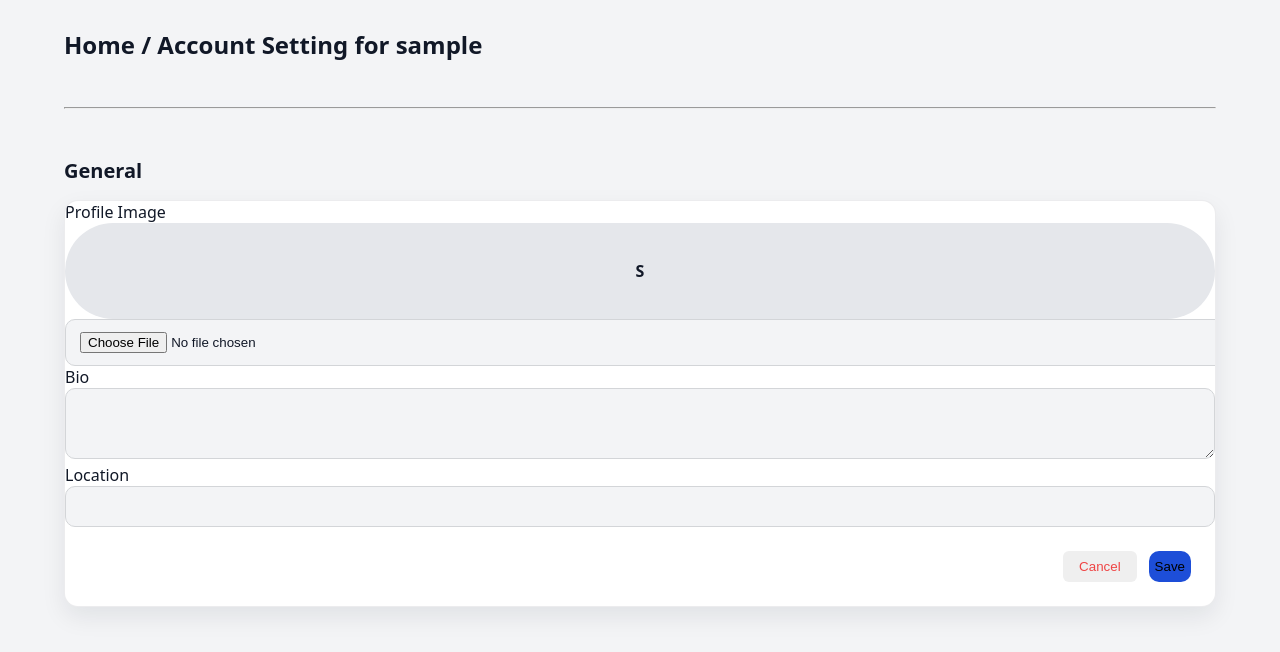
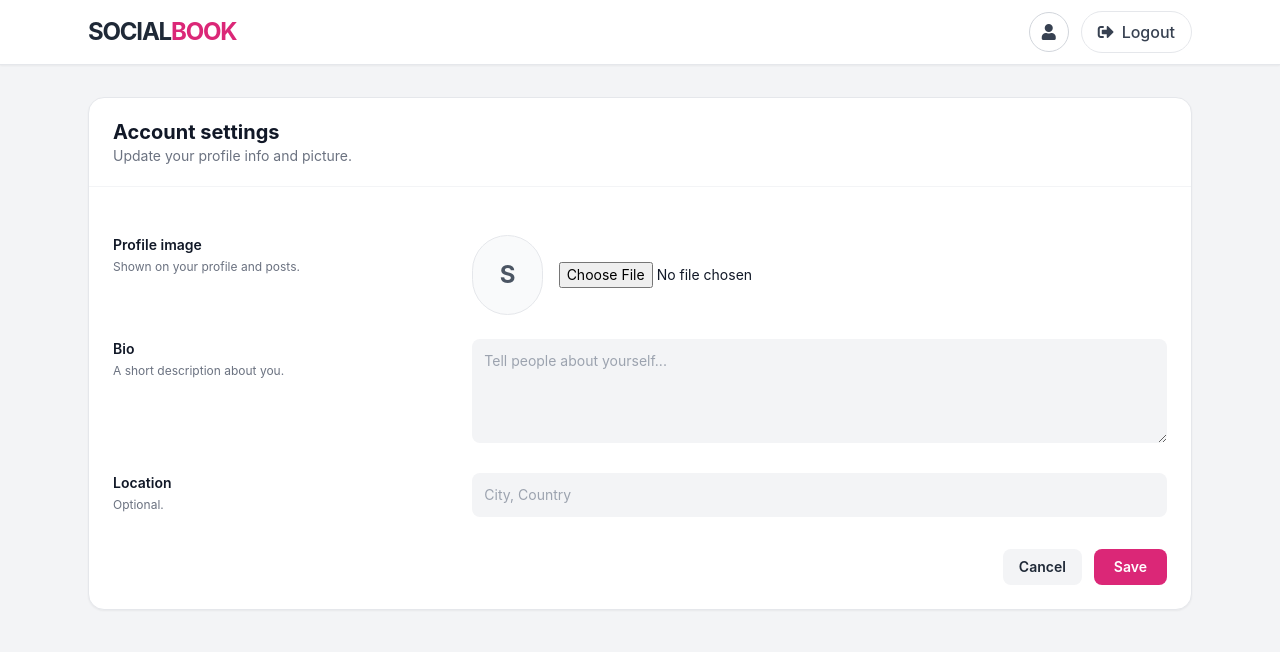
Before and after one commit to Dunama/blogApi, a Django app: page /settings in a window 1280 px wide. Shown: the top 652 px of the page. Run offline with Django 5.2, Linux system fonts and the light colour scheme; the visitor is signed in with stand-in values (Sample User, id 1); data comes from the database, SQL or seed files in the repository; some libraries are stand-ins or nearby versions.

Commit message:
edited profile layout and settings

```diff
--- a/blog_api/accounts/templates/setting.html
+++ b/blog_api/accounts/templates/setting.html
@@ -5,156 +5,102 @@
 <head>
     <meta charset="UTF-8">
     <meta name="viewport" content="width=device-width, initial-scale=1.0">
-    <link href="{% static 'assets/images/favicon.png' %}" rel="icon" type="image/png">
-    <title>Settings</title>
-    <meta charset="utf-8">
-    <meta name="viewport" content="width=device-width, initial-scale=1">
+    <link href="{% static 'favicon.png' %}" rel="icon" type="image/png">
+    <title>Settings | {{ user.username }}</title>
+
     <link rel="stylesheet" href="{% static 'assets/css/icons.css' %}">
     <link rel="stylesheet" href="{% static 'assets/css/uikit.css' %}">
     <link rel="stylesheet" href="{% static 'assets/css/style.css' %}">
-    <link rel="stylesheet" href="{% static 'assets/css/tailwind.css' %}">
-    <link rel="stylesheet" href="{% static 'assets/css/app-overrides.css' %}">
+    <script src="https://cdn.tailwindcss.com"></script>
+    <link rel="stylesheet" href="https://cdnjs.cloudflare.com/ajax/libs/font-awesome/5.15.4/css/all.min.css">
 
+    <style>
+        body { background-color: #f3f4f6; font-family: 'Inter', sans-serif; }
+        .header-blur { backdrop-filter: blur(10px); background-color: rgba(255, 255, 255, 0.95); }
+    </style>
 </head>
 
 <body>
 
+    <header class="header-blur sticky top-0 z-50 border-b border-gray-200 shadow-sm">
+        <div class="max-w-6xl mx-auto px-4 lg:px-6 h-16 flex items-center justify-between">
+            <a href="/" class="text-2xl font-bold text-gray-800 tracking-tighter">
+                SOCIAL<span class="text-pink-600">BOOK</span>
+            </a>
 
+            <div class="flex items-center gap-3">
+                <a href="/profile/{{user.username}}/" class="w-10 h-10 rounded-full border border-gray-300 bg-white hover:bg-gray-50 overflow-hidden flex items-center justify-center" aria-label="My Profile">
+                    {% if user_profile and user_profile.profileimg %}
+                        <img src="{{ user_profile.profileimg.url }}" alt="{{ user.username }}" class="w-full h-full object-cover">
+                    {% else %}
+                        <i class="fa fa-user text-gray-700"></i>
+                    {% endif %}
+                </a>
+                <a href="/logout/" class="inline-flex items-center gap-2 px-4 py-2 rounded-full border border-gray-200 bg-white hover:bg-gray-50 text-gray-700 font-medium" aria-label="Log out">
+                    <i class="fa fa-sign-out-alt"></i>
+                    <span class="hidden sm:inline">Logout</span>
+                </a>
+            </div>
+        </div>
+    </header>
 
+    <main class="max-w-6xl mx-auto px-4 lg:px-6 py-8">
+        <div class="bg-white rounded-2xl border border-gray-200 shadow-sm overflow-hidden">
+            <div class="px-6 py-5 border-b border-gray-100">
+                <h1 class="text-xl font-bold text-gray-900">Account settings</h1>
+                <p class="text-sm text-gray-500">Update your profile info and picture.</p>
+            </div>
 
+            <form action="" method="POST" enctype="multipart/form-data" class="p-6 space-y-6">
+                {% csrf_token %}
 
-
-            <div class="container m-auto">
-
-                <h1 class="text-2xl leading-none text-gray-900 tracking-tight mt-3"><a href="/">Home</a> / Account Setting for <b>{{user.username}}</b> </h1>
-                <!-- <ul class="mt-5 -mr-3 flex-nowrap lg:overflow-hidden overflow-x-scroll uk-tab">
-                    <li class="uk-active"><a href="#">General</a></li>
-                    <li><a href="#">Profile</a></li>
-                    <li><a href="#">Privacy</a></li>
-                    <li><a href="#">Notification</a></li>
-                    <li><a href="#">Social links</a></li>
-                    <li><a href="#">Billing</a></li>
-                    <li><a href="#">Security</a></li>
-                </ul> -->
-                <br>
-                <hr>
-                <div class="grid lg:grid-cols-3 mt-12 gap-8">
+                <div class="grid grid-cols-1 md:grid-cols-3 gap-6 items-start">
                     <div>
-                        <h3 class="text-xl mb-2"> General</h3>
-                        <p></p>
+                        <h3 class="text-sm font-semibold text-gray-900">Profile image</h3>
+                        <p class="text-xs text-gray-500 mt-1">Shown on your profile and posts.</p>
                     </div>
-                    <div class="app-card bg-white rounded-md lg:shadow-lg shadow col-span-2">
-
-                    <form action="" method="POST" enctype="multipart/form-data">
-                        {% csrf_token %}
-                       <div class="grid grid-cols-2 gap-3 lg:p-6 p-4">
-
-
-                            <div class="col-span-2">
-                                <label for=""> Profile Image</label>
-                                {% if user_profile and user_profile.profileimg %}
-                                    <img width="100" height="100" src="{{user_profile.profileimg.url}}" />
-                                {% else %}
-                                    <div class="w-24 h-24 bg-gray-200 rounded-full flex items-center justify-center font-bold text-gray-600">{{ user.username|default:"U"|make_list|first|upper }}</div>
-                                {% endif %}
-                                <input type="file" name="image" value="" class="app-input shadow-none bg-gray-100">
-                            </div>
-                            <div class="col-span-2">
-                                <label for="about">Bio</label>
-                                <textarea id="about" name="bio" rows="3" class="app-input shadow-none bg-gray-100">{{user_profile.bio}}</textarea>
-                            </div>
-                            <div class="col-span-2">
-                                <label for=""> Location</label>
-                                <input type="text" name="location" value="{{user_profile.location}}" class="app-input shadow-none bg-gray-100">
-                            </div>
-
-                       </div>
-
-                       <div class="bg-gray-10 p-6 pt-0 flex justify-end space-x-3">
-                           <button class="p-2 px-4 rounded bg-gray-50 text-red-500"> <a href="/">Cancel</a> </button>
-                           <button type="submit" class="button bg-blue-700"> Save </button>
-                       </div>
-                    </form>
-
+                    <div class="md:col-span-2 flex items-center gap-4">
+                        <div class="w-20 h-20 rounded-full border border-gray-200 bg-gray-50 overflow-hidden flex items-center justify-center">
+                            {% if user_profile and user_profile.profileimg %}
+                                <img src="{{ user_profile.profileimg.url }}" alt="{{ user.username }}" class="w-full h-full object-cover">
+                            {% else %}
+                                <span class="text-2xl font-bold text-gray-600">{{ user.username|default:"U"|make_list|first|upper }}</span>
+                            {% endif %}
+                        </div>
+                        <input type="file" name="image" accept="image/*" class="block w-full text-sm" />
                     </div>
-
-                    <!-- <div>
-                        <h3 class="text-xl mb-2"> Privacy</h3>
-                        <p> </p>
-                    </div>
-                    <div class="bg-white rounded-md lg:shadow-lg shadow lg:p-6 p-4 col-span-2">
-
-                    <div class="space-y-3">
-                        <div class="flex justify-between items-center">
-                            <div>
-                                <h4> Who can follow me ?</h4>
-                                <div>  </div>
-                            </div>
-                            <div class="switches-list -mt-8 is-large">
-                                <div class="switch-container">
-                                    <label class="switch"><input type="checkbox"><span class="switch-button"></span> </label>
-                                </div>
-                            </div>
-                        </div>
-                        <hr>
-                        <div class="flex justify-between items-center">
-                            <div>
-                                <h4> Show my activities ?</h4>
-                                <div>  </div>
-                            </div>
-                            <div class="switches-list -mt-8 is-large">
-                                <div class="switch-container">
-                                    <label class="switch"><input type="checkbox" checked><span class="switch-button"></span> </label>
-                                </div>
-                            </div>
-                        </div>
-                        <hr>
-                        <div class="flex justify-between items-center">
-                            <div>
-                                <h4> Search engines?</h4>
-                                <div>  </div>
-                            </div>
-                            <div class="switches-list -mt-8 is-large">
-                                <div class="switch-container">
-                                    <label class="switch"><input type="checkbox"><span class="switch-button"></span> </label>
-                                </div>
-                            </div>
-                        </div>
-                        <hr>
-                        <div class="flex justify-between items-center">
-                            <div>
-                                <h4> Allow Commenting?</h4>
-                                <div>  </div>
-                            </div>
-                            <div class="switches-list -mt-8 is-large">
-                                <div class="switch-container">
-                                    <label class="switch"><input type="checkbox"><span class="switch-button"></span> </label>
-                                </div>
-                            </div>
-                        </div>
-                    </div> -->
-
-                    </div>
-                    <br>
-
                 </div>
 
-            </div>
+                <div class="grid grid-cols-1 md:grid-cols-3 gap-6">
+                    <div>
+                        <h3 class="text-sm font-semibold text-gray-900">Bio</h3>
+                        <p class="text-xs text-gray-500 mt-1">A short description about you.</p>
+                    </div>
+                    <div class="md:col-span-2">
+                        <textarea name="bio" rows="4" class="w-full bg-gray-100 rounded-lg p-3 text-sm focus:outline-none focus:ring-2 focus:ring-pink-500" placeholder="Tell people about yourself...">{{ user_profile.bio }}</textarea>
+                    </div>
+                </div>
 
+                <div class="grid grid-cols-1 md:grid-cols-3 gap-6">
+                    <div>
+                        <h3 class="text-sm font-semibold text-gray-900">Location</h3>
+                        <p class="text-xs text-gray-500 mt-1">Optional.</p>
+                    </div>
+                    <div class="md:col-span-2">
+                        <input type="text" name="location" value="{{ user_profile.location }}" class="w-full bg-gray-100 rounded-lg p-3 text-sm focus:outline-none focus:ring-2 focus:ring-pink-500" placeholder="City, Country" />
+                    </div>
+                </div>
+
+                <div class="pt-2 flex items-center justify-end gap-3">
+                    <a href="/" class="px-4 py-2 rounded-lg bg-gray-100 hover:bg-gray-200 text-gray-800 font-semibold text-sm">Cancel</a>
+                    <button type="submit" class="bg-pink-600 hover:bg-pink-700 text-white px-5 py-2 rounded-lg font-semibold text-sm">Save</button>
+                </div>
+            </form>
         </div>
+    </main>
 
-    </div>
-
-
-
-
- <!-- Scripts
-    ================================================== -->
     <script defer src="https://cdn.jsdelivr.net/npm/uikit@3.21.12/dist/js/uikit.min.js"></script>
     <script defer src="https://cdn.jsdelivr.net/npm/uikit@3.21.12/dist/js/uikit-icons.min.js"></script>
-
-
-    <script src="{% static '../../unpkg.com/ionicons%405.2.3/dist/ionicons.js' %}"></script>
 </body>
 
 </html>
```
Also changed, not shown: blog_api/accounts/templates/index.html (+22 -5 lines), blog_api/accounts/templates/profile.html (+28 -19 lines), blog_api/accounts/web_views.py (+13 -1 lines), README.md.
